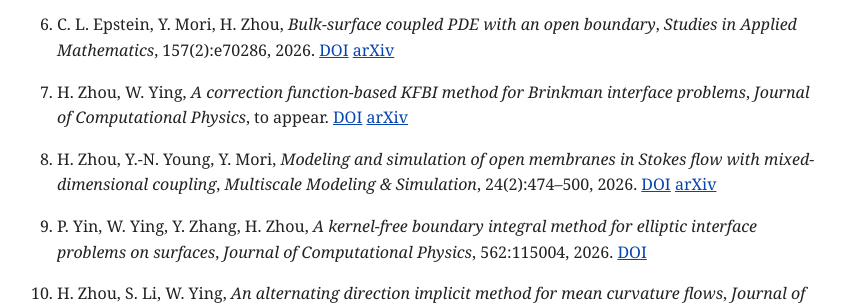
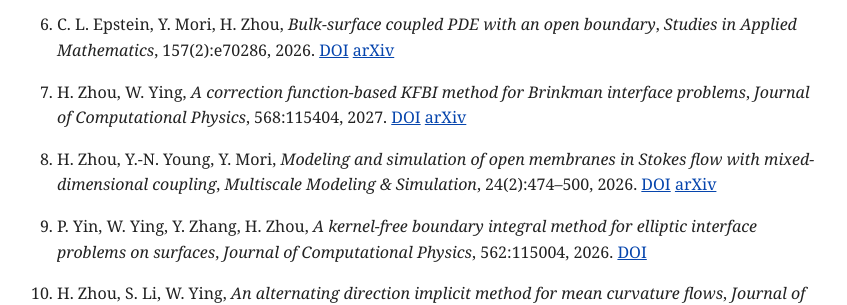
Before and after one commit to han-zhou-math/han-zhou-math.github.io, a Jekyll site: the page built from index.md, in a window 1280 px wide and 900 px high, scrolled down 1179 px. Shown: the part 154-459 px from the top of the window, without its empty margins (223-1070 px from the left). Built offline with Jekyll 4.4.1, drawn with Linux system fonts in a browser that asks for light colours.

Commit message:
Update Brinkman publication details and CV

```diff
--- a/index.md
+++ b/index.md
@@ -46,7 +46,7 @@ My research focuses on partial differential equations arising in physical and bi
 
 7. H. Zhou, W. Ying,
    *A correction function-based KFBI method for Brinkman interface problems*,
-   *Journal of Computational Physics*, to appear.
+   *Journal of Computational Physics*, 568:115404, 2027.
    [DOI](https://doi.org/10.1016/j.jcp.2026.115404) [arXiv](https://doi.org/10.48550/arXiv.2604.15509)
 
 8. H. Zhou, Y.-N. Young, Y. Mori,
```
Also changed, not shown: 1 other file.
